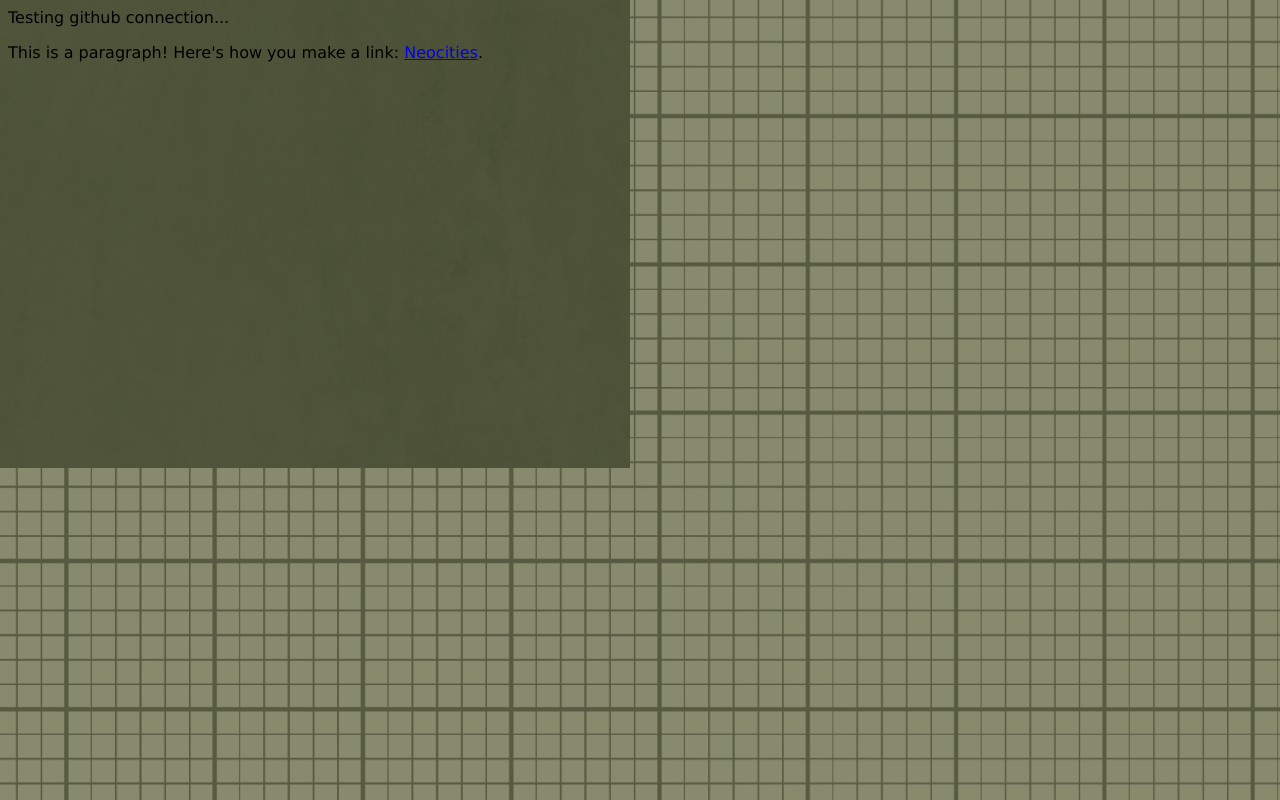
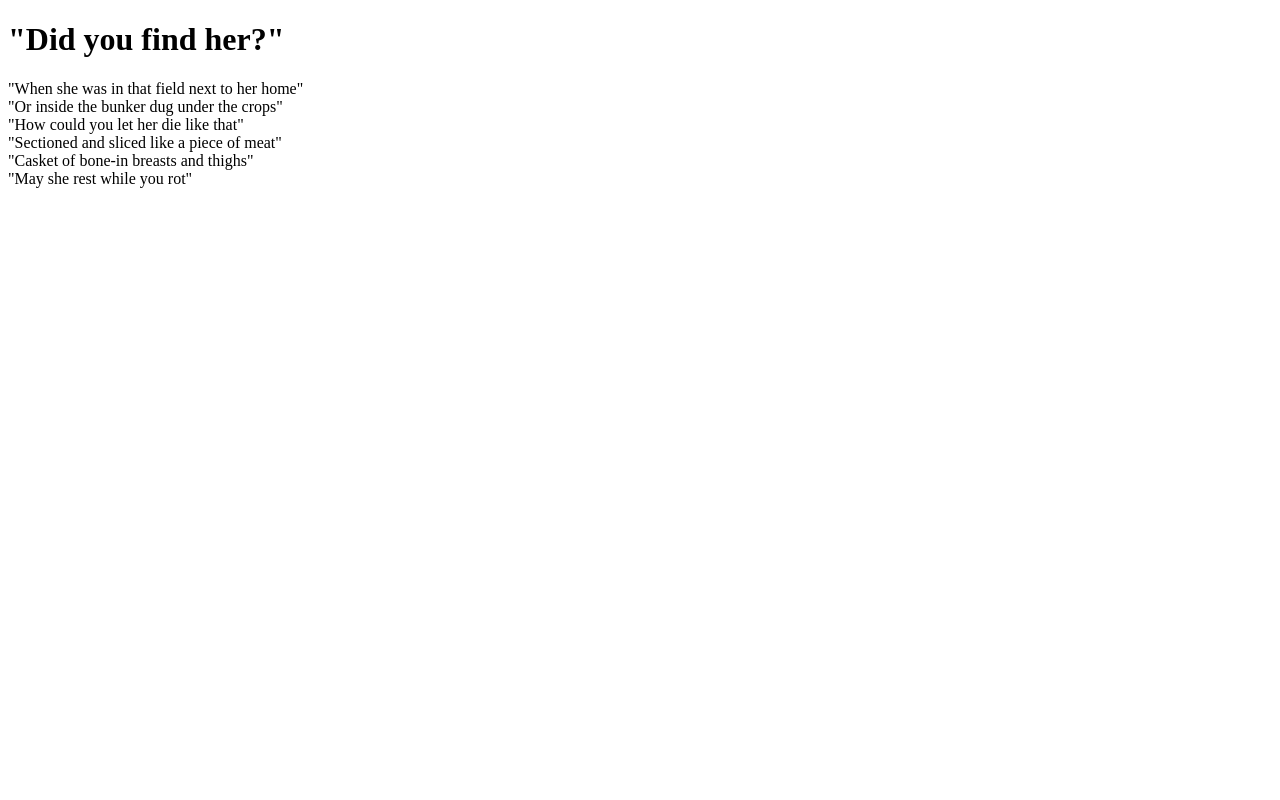
Before and after one commit to goldlacg/lace-space, a plain HTML site: page public/index.html in a window 1280 px wide. Drawn offline with Linux system fonts and the light colour scheme.

Commit message:
practicing formatting

```diff
--- a/public/index.html
+++ b/public/index.html
@@ -1,25 +1,29 @@
 <!DOCTYPE html>
 <html>
   <head>
-    <meta charset="UTF-8">
-    <meta name="viewport" content="width=device-width, initial-scale=1.0">
-    <title>The web site of lace-space</title>
-    <!-- The style.css file allows you to change the look of your web pages.
-         If you include the next line in all your web pages, they will all share the same look.
-         This makes it easier to make new pages for your site. -->
-    <link href="/style.css" rel="stylesheet" type="text/css" media="all">
+    <title>
+      "lace's space"
+    </title>
+    <body>
+      <div id="header">
+        <h1>
+          "Did you find her?"
+        </h1>
+      </div>
+      <p>
+        "When she was in that field next to her home"
+        <br>
+        "Or inside the bunker dug under the crops"
+        <br>
+        "How could you let her die like that"
+        <br>
+        "Sectioned and sliced like a piece of meat"
+        <br>
+        "Casket of bone-in breasts and thighs"
+        <br>
+        "May she rest while you rot"
+      </p>
+
+    </body>
   </head>
-  <style>
-    body {
-      background-image: url("img/gridBackground.png");
-    }
-  </style>
-  <body>
-    <img src="img/bodyBackground.png" alt="collage of picture frames">
-    <div class="main"
-    <h1>Testing github connection...</h1>
-
-    <p>This is a paragraph! Here's how you make a link: <a href="https://neocities.org">Neocities</a>.</p>
-
-  </body>
 </html>
--- a/public/style.css
+++ b/public/style.css
@@ -1,18 +1,9 @@
-/* CSS is how you can add style to your website, such as colors, fonts, and positioning of your
-   HTML content. To learn how to do something, just try searching Google for questions like
-   "how to change link color." */
-
 body {
   background-color: white;
   color: black;
   font-family: Verdana;
 }
 
-img {
-  max-width: 50%;
-  height: auto;
-  position: absolute;
-  z-index: -1;
-  top: -50px;
-  left: -10px;
+#header {
+  border: 4px solid #000
 }
```
